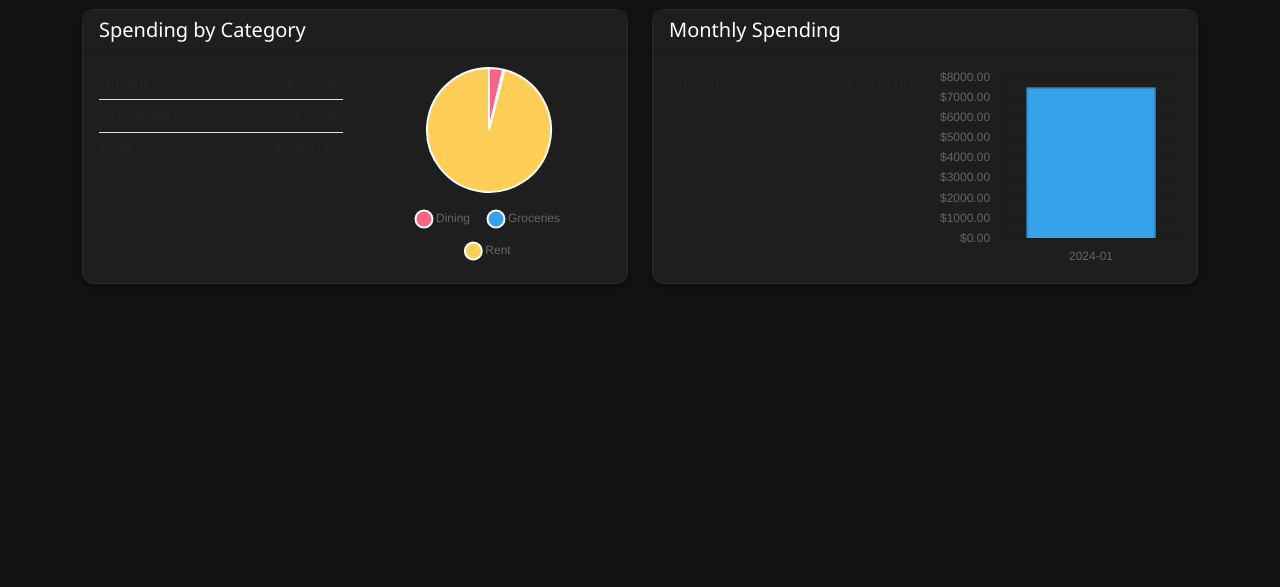
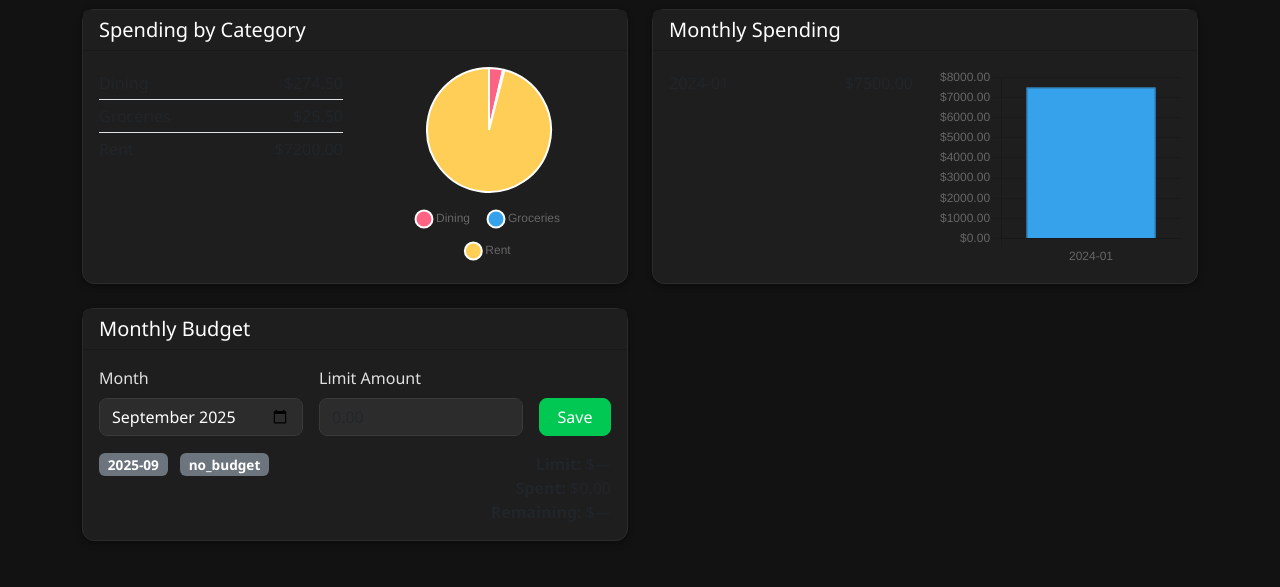
Before and after one commit to borjaalbers/Expense_Tracker, a Flask app: page /dashboard in a window 1280 px wide. Shown: the part 617-1204 px from the top of the page. Run offline with Flask 3, Linux system fonts and the light colour scheme; a user stored in the database is signed in; data comes from the database, SQL or seed files in the repository; both versions use the stored data as it was after the commit.

Commit message:
third feature - budgeting

```diff
--- a/app.py
+++ b/app.py
@@ -229,6 +229,52 @@
 
 
 # --------------------------
+# Budget endpoints
+# --------------------------
+@app.route("/api/budget", methods=["GET"])
+def api_get_budget():
+    user = current_user()
+    if not user:
+        return jsonify({"error": "authentication required"}), 401
+    month = request.args.get("month")
+    if not month:
+        # default to current month in UTC
+        month = datetime.utcnow().strftime("%Y-%m")
+    # validate YYYY-MM
+    try:
+        datetime.strptime(month + "-01", "%Y-%m-%d")
+    except Exception:
+        return jsonify({"error": "Invalid 'month' format. Use YYYY-MM."}), 400
+    status = storage.get_budget_status(user["id"], month)
+    return jsonify(status), 200
+
+
+@app.route("/api/budget", methods=["POST"])
+def api_set_budget():
+    user = current_user()
+    if not user:
+        return jsonify({"error": "authentication required"}), 401
+    data = request.get_json(force=True, silent=True) or {}
+    month = (data.get("month") or "").strip()
+    limit_amount = data.get("limit_amount")
+    if not month:
+        month = datetime.utcnow().strftime("%Y-%m")
+    try:
+        datetime.strptime(month + "-01", "%Y-%m-%d")
+    except Exception:
+        return jsonify({"error": "Invalid 'month' format. Use YYYY-MM."}), 400
+    try:
+        limit_val = float(limit_amount)
+        if limit_val <= 0:
+            return jsonify({"error": "limit_amount must be greater than 0"}), 400
+    except (TypeError, ValueError):
+        return jsonify({"error": "Invalid or missing 'limit_amount' (must be number)"}), 400
+    saved = storage.upsert_budget(user["id"], month, limit_val)
+    status = storage.get_budget_status(user["id"], month)
+    return jsonify({"budget": saved, "status": status}), 200
+
+
+# --------------------------
 # Health
 # --------------------------
 @app.route("/api/health", methods=["GET"])
--- a/static/app.js
+++ b/static/app.js
@@ -76,6 +76,7 @@
     loadExpenses();
     loadSummary();
     loadMonthlyTotals();
+    initBudgetUI();
 
     const expenseForm = document.getElementById("expenseForm");
     if (expenseForm) {
@@ -92,6 +93,102 @@
     document.getElementById("filterAll").onclick = () => loadExpenses("all");
     document.getElementById("filterToday").onclick = () => loadExpenses("today");
     document.getElementById("filterWeek").onclick = () => loadExpenses("week");
+}
+
+// ---------------- Budget UI ----------------
+function initBudgetUI() {
+    const monthInput = document.getElementById("budgetMonth");
+    const limitInput = document.getElementById("budgetLimit");
+    const form = document.getElementById("budgetForm");
+    if (!monthInput || !limitInput || !form) {
+        return; // Budget UI not on this page
+    }
+
+    // Default to current month
+    const now = new Date();
+    const yyyy = now.getUTCFullYear();
+    const mm = String(now.getUTCMonth() + 1).padStart(2, '0');
+    const currentMonth = `${yyyy}-${mm}`;
+    monthInput.value = currentMonth;
+
+    // Load current month status
+    loadBudgetStatus(currentMonth);
+
+    // Change month -> reload status
+    monthInput.onchange = () => {
+        loadBudgetStatus(monthInput.value);
+    };
+
+    // Save budget
+    form.onsubmit = async (e) => {
+        e.preventDefault();
+        const month = monthInput.value;
+        const limitVal = parseFloat(limitInput.value);
+        if (!month) {
+            alert("Please choose a month");
+            return;
+        }
+        if (!Number.isFinite(limitVal) || limitVal <= 0) {
+            alert("Limit must be a number greater than 0");
+            return;
+        }
+        try {
+            await api('/api/budget', 'POST', { month, limit_amount: limitVal });
+            await loadBudgetStatus(month);
+            // Refresh monthly chart and totals since remaining depends on spending
+            await loadMonthlyTotals();
+        } catch (err) {
+            alert('Failed to save budget: ' + err.message);
+        }
+    };
+}
+
+async function loadBudgetStatus(month) {
+    try {
+        const status = await api(`/api/budget?month=${encodeURIComponent(month)}`);
+        displayBudgetStatus(status);
+    } catch (err) {
+        console.error('Failed to load budget:', err);
+    }
+}
+
+function displayBudgetStatus(status) {
+    const container = document.getElementById('budgetStatus');
+    const monthBadge = document.getElementById('budgetStatusMonth');
+    const stateBadge = document.getElementById('budgetStatusState');
+    const limitDisplay = document.getElementById('budgetLimitDisplay');
+    const spentDisplay = document.getElementById('budgetSpent');
+    const remainingDisplay = document.getElementById('budgetRemaining');
+    const limitInput = document.getElementById('budgetLimit');
+
+    if (!container) return;
+
+    monthBadge.textContent = status.month || '';
+
+    // State badge styling
+    const state = status.status || 'no_budget';
+    stateBadge.textContent = state;
+    stateBadge.classList.remove('bg-info', 'bg-success', 'bg-warning', 'bg-danger', 'bg-secondary');
+    if (state === 'ok') stateBadge.classList.add('bg-success');
+    else if (state === 'warning') stateBadge.classList.add('bg-warning');
+    else if (state === 'over') stateBadge.classList.add('bg-danger');
+    else stateBadge.classList.add('bg-secondary');
+
+    // Numbers
+    const limit = status.limit;
+    const spent = status.spent || 0.0;
+    const remaining = status.remaining;
+
+    limitDisplay.textContent = limit != null ? Number(limit).toFixed(2) : '—';
+    spentDisplay.textContent = Number(spent).toFixed(2);
+    remainingDisplay.textContent = remaining != null ? Number(remaining).toFixed(2) : '—';
+
+    // Prefill limit input with current limit if any
+    if (limitInput) {
+        limitInput.value = limit != null ? Number(limit).toFixed(2) : '';
+    }
+
+    container.style.display = 'block';
 }
 
 async function addExpense(event) {
--- a/static/styles.css
+++ b/static/styles.css
@@ -76,3 +76,8 @@
 .monthly-item:last-child {
     border-bottom: none;
 }
+
+/* Budget */
+#budgetStatus .badge {
+    font-size: 0.85rem;
+}
--- a/storage_db.py
+++ b/storage_db.py
@@ -7,7 +7,7 @@
 from sqlalchemy.exc import NoResultFound
 
 from db import get_session
-from models import User, Expense
+from models import User, Expense, Budget
 
 
 # --- Users ---
@@ -168,3 +168,73 @@
             .group_by(func.strftime('%Y-%m', Expense.date))
         ).all()
         return {ym or "": float(total or 0.0) for ym, total in rows}
+
+
+# --- Budgets ---
+def get_budget(user_id: int, month: str) -> Optional[Dict[str, Any]]:
+    """Return budget row for a given user and YYYY-MM month, or None."""
+    with get_session() as session:
+        obj = session.execute(
+            select(Budget).where(Budget.user_id == user_id, Budget.month == month)
+        ).scalar_one_or_none()
+        if not obj:
+            return None
+        return {
+            "id": obj.id,
+            "user_id": obj.user_id,
+            "month": obj.month,
+            "limit_amount": float(obj.limit_amount),
+        }
+
+
+def upsert_budget(user_id: int, month: str, limit_amount: float) -> Dict[str, Any]:
+    """Create or update the budget for the given user and month."""
+    with get_session() as session:
+        obj = session.execute(
+            select(Budget).where(Budget.user_id == user_id, Budget.month == month)
+        ).scalar_one_or_none()
+        if obj:
+            obj.limit_amount = limit_amount
+        else:
+            obj = Budget(user_id=user_id, month=month, limit_amount=limit_amount)
+            session.add(obj)
+        session.flush()
+        return {
+            "id": obj.id,
+            "user_id": obj.user_id,
+            "month": obj.month,
+            "limit_amount": float(obj.limit_amount),
+        }
+
+
+def get_budget_status(user_id: int, month: str) -> Dict[str, Any]:
+    """Return structured budget status for a month: limit, spent, remaining, status."""
+    budget = get_budget(user_id, month)
+    totals = monthly_totals(user_id)
+    spent = float(totals.get(month, 0.0))
+    if not budget:
+        return {
+            "month": month,
+            "limit": None,
+            "spent": spent,
+            "remaining": None,
+            "status": "no_budget",
+        }
+    limit_val = float(budget["limit_amount"]) if budget else 0.0
+    remaining = max(limit_val - spent, 0.0)
+    ratio = spent / limit_val if limit_val > 0 else 0.0
+    if limit_val <= 0:
+        status = "no_budget"
+    elif spent > limit_val:
+        status = "over"
+    elif ratio >= 0.9:
+        status = "warning"
+    else:
+        status = "ok"
+    return {
+        "month": month,
+        "limit": limit_val,
+        "spent": spent,
+        "remaining": remaining,
+        "status": status,
+    }
--- a/templates/dashboard.html
+++ b/templates/dashboard.html
@@ -100,4 +100,42 @@
         </div>
     </div>
 </div>
+
+<div class="row mt-4">
+    <div class="col-md-6">
+        <div class="card">
+            <div class="card-header">
+                <h5 class="mb-0">Monthly Budget</h5>
+            </div>
+            <div class="card-body">
+                <form id="budgetForm" class="row g-3">
+                    <div class="col-sm-5">
+                        <label for="budgetMonth" class="form-label">Month</label>
+                        <input id="budgetMonth" type="month" class="form-control" />
+                    </div>
+                    <div class="col-sm-5">
+                        <label for="budgetLimit" class="form-label">Limit Amount</label>
+                        <input id="budgetLimit" type="number" step="0.01" class="form-control" placeholder="0.00" />
+                    </div>
+                    <div class="col-sm-2 d-flex align-items-end">
+                        <button id="saveBudgetBtn" class="btn btn-success w-100" type="submit">Save</button>
+                    </div>
+                </form>
+                <div class="mt-3" id="budgetStatus" style="display:none;">
+                    <div class="d-flex justify-content-between">
+                        <div>
+                            <span class="badge bg-secondary" id="budgetStatusMonth">YYYY-MM</span>
+                            <span class="badge bg-info ms-2" id="budgetStatusState">ok</span>
+                        </div>
+                        <div class="text-end">
+                            <div><strong>Limit:</strong> $<span id="budgetLimitDisplay">0.00</span></div>
+                            <div><strong>Spent:</strong> $<span id="budgetSpent">0.00</span></div>
+                            <div><strong>Remaining:</strong> $<span id="budgetRemaining">0.00</span></div>
+                        </div>
+                    </div>
+                </div>
+            </div>
+        </div>
+    </div>
+</div>
 {% endblock %}
```
Also changed, not shown: models.py (+19 -0 lines), expense_tracker.db.
